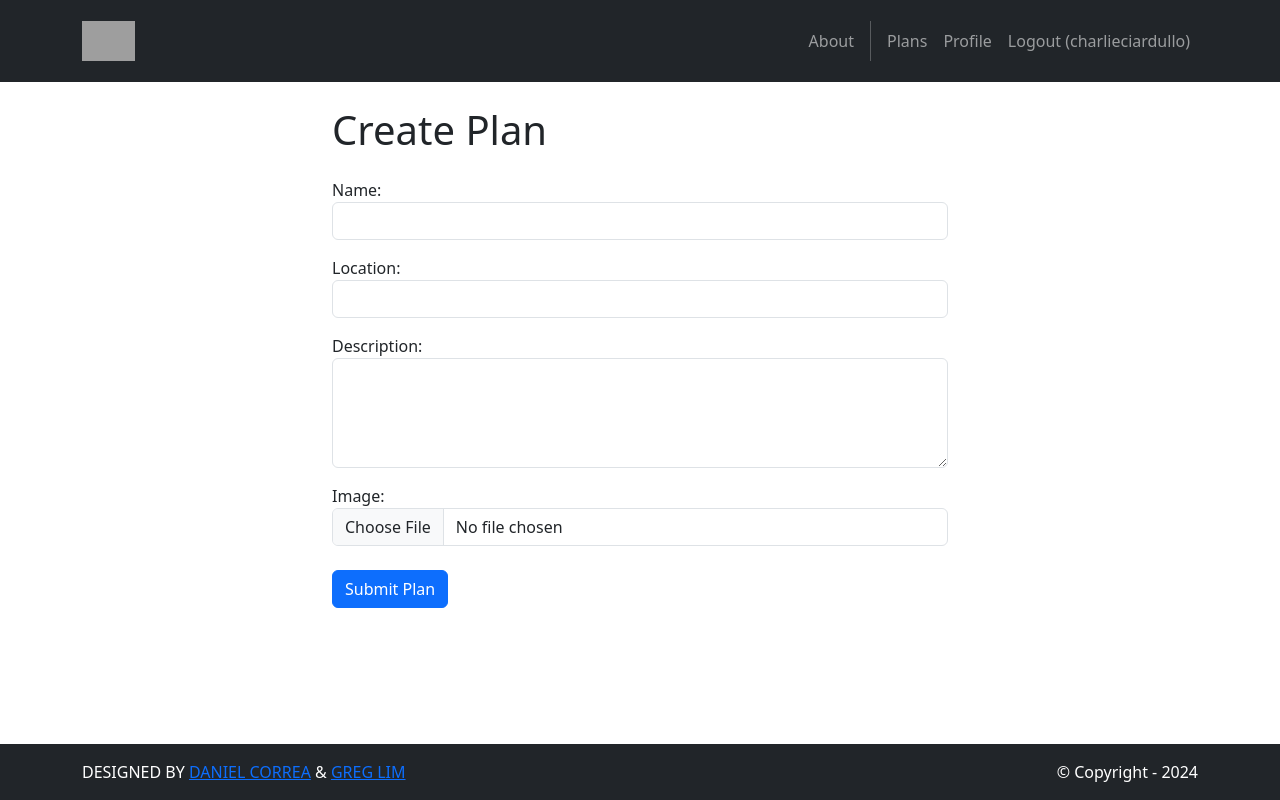
After one commit to fionaing/mygration, a Django app: page /accounts/add_plan/ in a window 1280 px wide. The commit adds this page. Run offline with Django 5.2, Linux system fonts and the light colour scheme; a user stored in the database is signed in; some libraries are stand-ins or nearby versions; grey boxes are pictures that could not be loaded.

Commit message:
added add_plan page. Clicking the add plan button after all information filled out will add a new plan to the db

```diff
--- a/accounts/forms.py
+++ b/accounts/forms.py
@@ -2,6 +2,8 @@ from django.contrib.auth.forms import UserCreationForm, SetPasswordForm
 from django.forms.utils import ErrorList
 from django.utils.safestring import mark_safe
 from django import forms
+
+from home.models import Plan
 from .models import Profile
 
 # Customizes how errors w/ password/username are shown
@@ -27,3 +29,15 @@ class UpdateProfileForm(forms.ModelForm):
     class Meta:
         model = Profile
         fields = ['bio']
+
+
+class PlanForm(forms.ModelForm):
+    class Meta:
+        model = Plan
+        fields = ["name", "location", "description", "image"]
+        widgets = {
+            "name":        forms.TextInput(attrs={"class": "form-control"}),
+            "location":    forms.TextInput(attrs={"class": "form-control"}),
+            "description": forms.Textarea(attrs={"class": "form-control", "rows": 4}),
+            "image":       forms.ClearableFileInput(attrs={"class": "form-control"}),
+        }
--- /dev/null
+++ b/accounts/templates/accounts/add_plan.html
@@ -0,0 +1,15 @@
+{# templates/accounts/add_plan.html #}
+{% extends "base.html" %}
+{% block content %}
+<div class="container py-4 col-lg-6">
+  <h1 class="mb-4">Create Plan</h1>
+
+  <form method="post" enctype="multipart/form-data" novalidate>
+    {% csrf_token %}
+    {{ form.non_field_errors }}
+    {{ form.as_p }}
+
+    <button class="btn btn-primary mt-2" type="submit">Submit Plan</button>
+  </form>
+</div>
+{% endblock %}
--- a/accounts/urls.py
+++ b/accounts/urls.py
@@ -8,4 +8,5 @@ urlpatterns = [
     path('plans/', views.plans, name='accounts.plans'),
     path('reset_password/', views.reset_password, name='accounts.reset_password'),
     path('profile/', views.profile, name='accounts.profile'),
+    path('add_plan/', views.add_plan, name='accounts.add_plan')
 ]
--- a/accounts/views.py
+++ b/accounts/views.py
@@ -1,15 +1,19 @@
 from django.shortcuts import render
 from django.contrib.auth import login as auth_login, authenticate, logout as auth_logout
 from django.contrib.auth.forms import SetPasswordForm
-from .forms import CustomUserCreationForm, CustomErrorList
+from .forms import CustomUserCreationForm, CustomErrorList, PlanForm
 from django.shortcuts import redirect
 from django.contrib.auth.decorators import login_required
 from django.contrib.auth.models import User
 from django.contrib import messages
 
 from .forms import UpdateProfileForm
+from .forms import PlanForm
 
-# Create your views here.
+from home.models import Plan
+
+
+# Create your views here
 def signup(request):
     template_data = {}
     template_data['title'] = 'Sign Up'
@@ -95,3 +99,18 @@ def profile(request):
         profile_form = UpdateProfileForm(instance=request.user.profile)
 
     return render(request, 'accounts/profile.html', {'profile_form': profile_form})
+
+
+@login_required
+def add_plan(request):
+    if request.method == "POST":
+        form = PlanForm(request.POST, request.FILES)
+        if form.is_valid():
+            plan = form.save(commit=False)
+            plan.user = request.user        # link the logged‑in user
+            plan.save()
+            return redirect("accounts.plans")  # after save go to /plans/
+    else:
+        form = PlanForm()
+
+    return render(request, "accounts/add_plan.html", {"form": form})
--- a/templates/base.html
+++ b/templates/base.html
@@ -49,41 +49,17 @@
       {% endblock content %}
     </div>
 
-    <!-- Footer -->
-    <section class="p-3 ms-footer d-none d-md-block">
-      <div class="container">
-        <div class="row mt-3 text-white">
-          <div class="col-md-6 col-lg-6 col-xl-6 mx-auto mb-4">
-            <b>MOVIES STORE</b>
-            <hr />
-            <p>Welcome to Movies Store, your premier online destination for a cinematic
-              adventure like no other! Dive into the world of movies from the comfort of your own home with our user-friendly
-              and immersive online movie store.</p>
-          </div>
-          <div class="col-md-3 col-lg-3 col-xl-3 mx-auto mb-4">
-            <b>LINKS</b>
-            <hr />
-            <p><a class="nav-link" href="{% url 'home.about' %}">About</a></p>
-          </div>
-          <div class="col-md-3 col-lg-3 col-xl-3 mx-auto mb-4">
-            <b>CONTACT</b>
-            <hr />
-            <p><i class="fas fa-home me-2"></i> 150-2345 Tokyo-to, Japan</p>
-            <p><i class="fas fa-envelope me-2"></i> info@moviesstore.com</p>
-            <p><i class="fas fa-phone me-2"></i> +81 03-3333-3333</p>
-          </div>
-        </div>
-      </div>
-    </section>
-    <section class="p-3 ms-footer-bottom bg-dark">
+
+    <section class="p-3 ms-footer-bottom bg-dark fixed-bottom">
       <div class="container d-flex justify-content-between">
         <div class="me-5 text-white">
-          <span>DESIGNED BY <a href="https://www.x.com/danielgarax" target="_blank">DANIEL CORREA</a> &
-            <a href="https://www.x.com/greglim81" target="_blank">GREG LIM</a>
+          <span>DESIGNED BY
+            <a href="https://www.x.com/danielgarax" target="_blank">DANIEL CORREA</a> &amp;
+            <a href="https://www.x.com/greglim81" target="_blank">GREG LIM</a>
           </span>
         </div>
         <div class="text-white">
-          <span>© Copyright - 2024</span>
+          <span>© Copyright ‑ 2024</span>
         </div>
       </div>
     </section>
```
Also changed, not shown: accounts/templates/accounts/plans.html (+8 -1 lines), db.sqlite3, plan_images/domainModelDiagram.webp (added), plan_images/domainModelDiagram_Xzq7aVV.webp (added), plan_images/domainModelDiagram_gUCQ41s.webp (added).
